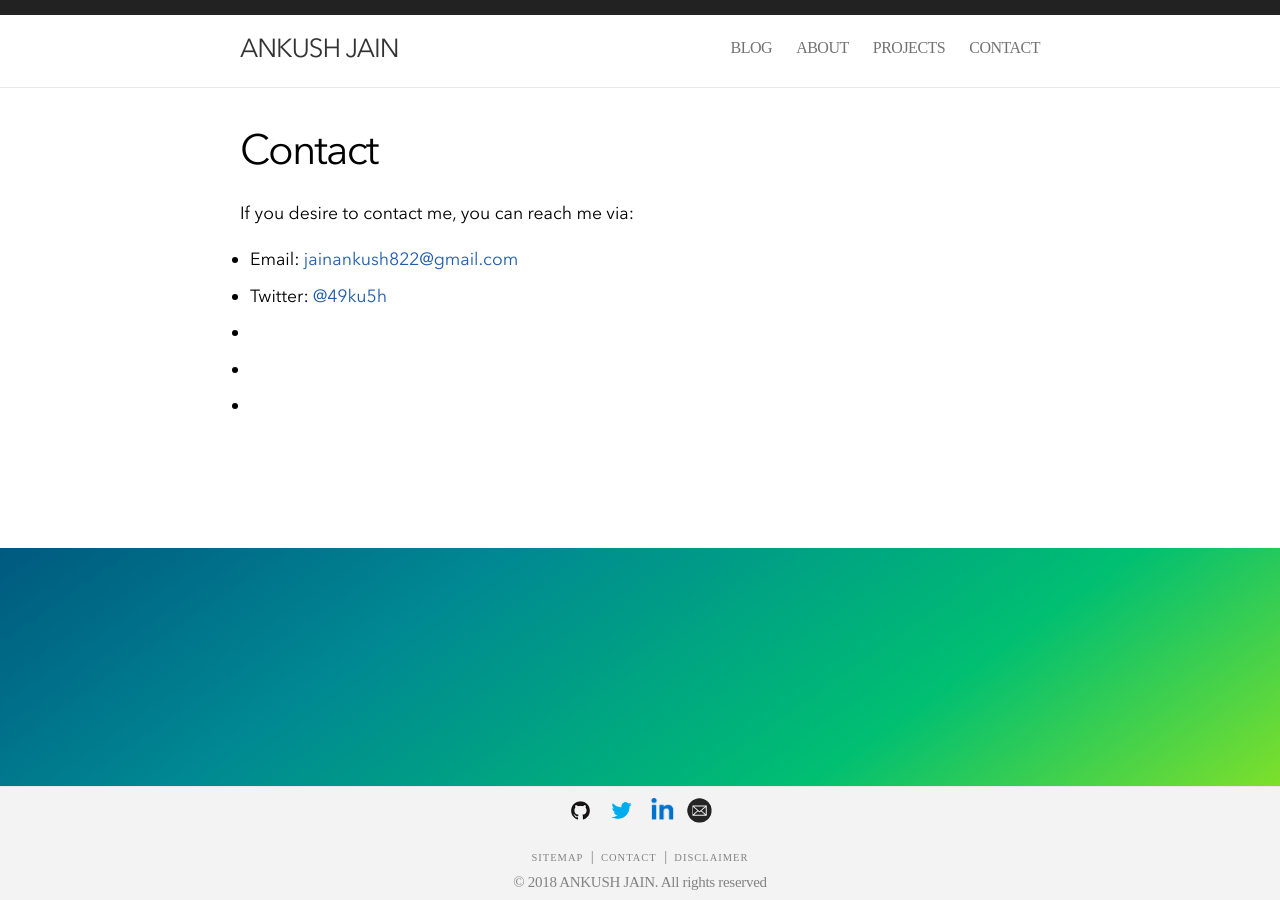
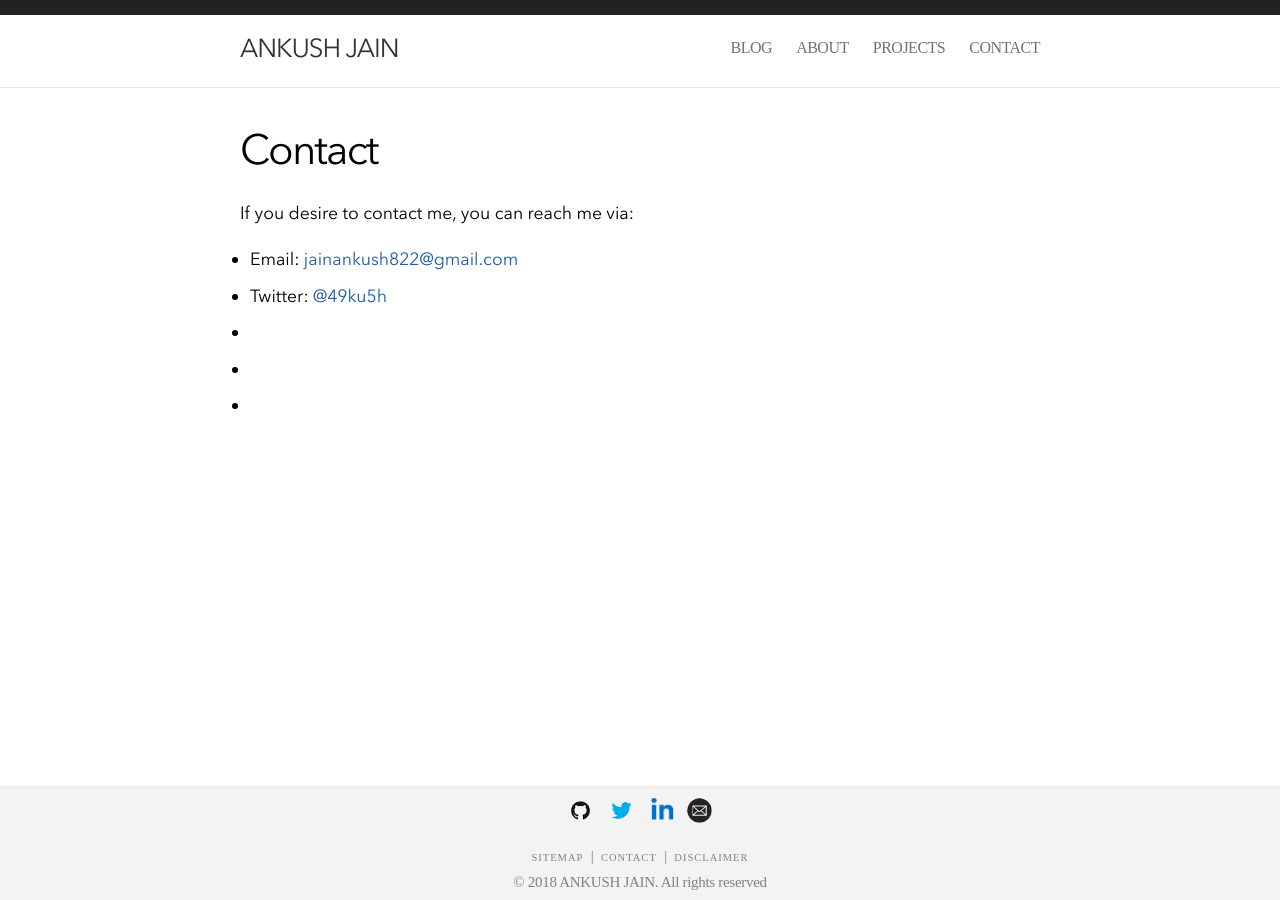
Before and after one commit to 49ku5h/MY-WEBSITE, a Jekyll site: the page built from contact.html, in a window 1280 px wide. Built offline with Jekyll 4.4.1, drawn with Linux system fonts in a browser that asks for light colours; nearby versions of some CDN libraries.

Commit message:
Update main.css

```diff
--- a/assets/css/main.css
+++ b/assets/css/main.css
@@ -11,8 +11,7 @@
  font-size: 16px;
  line-height: 1.5;
  font-weight: 300;
- background-color: linear-gradient(to right bottom, #051937, #004d7a, #008793, #00bf72, #a8eb12);
- background:linear-gradient(to right bottom, #051937, #004d7a, #008793, #00bf72, #a8eb12);
+ background-color:
 }
 
 .home-body {
```
